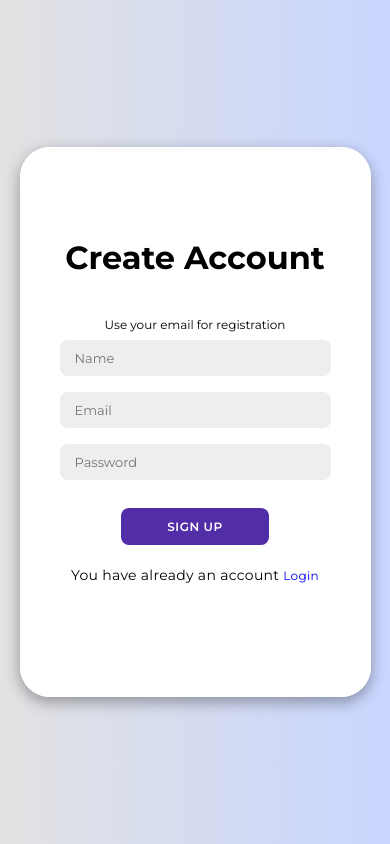
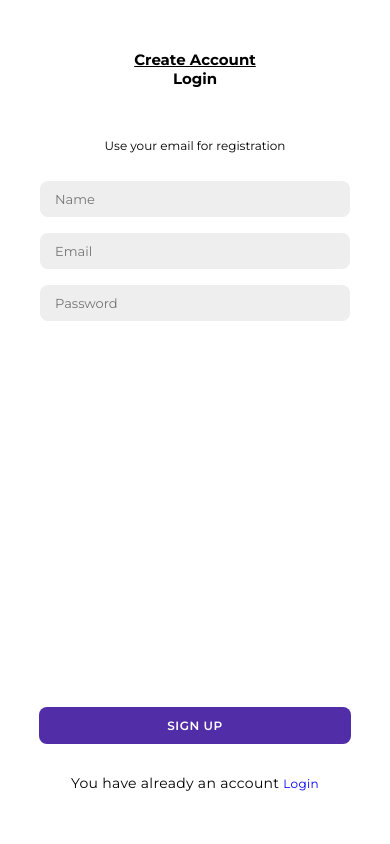
Before and after one commit to sahlct/hrms_Project, a React (Create React App) app: page / in a window 390 px wide. Built offline with nearby package versions, Linux system fonts and the light colour scheme; the HTML template or start-up script is replaced by a standard one.

Commit message:
loginpage responsive

```diff
--- a/src/components/homePage/home.css
+++ b/src/components/homePage/home.css
@@ -236,7 +236,47 @@ body{
         display: block;
     }
     .containerLogin{
-        height: 550px;
-        width: 90%;
+        width: 100%;
+        border-radius: 0;
+        height: 100vh;
+    }
+    .containerLogin input{
+        max-width: 400px;
+    }
+    .mainContainer{
+        align-items: flex-start;
+        justify-content: flex-start;
+    }
+    .containerLogin form{
+        justify-content: flex-start;
+    }
+    .headings h1{
+        font-size: 15px !important;
+        text-align: center;
+    }
+    .headings{
+        margin-top: 50px;
+        width: 100%;
+        justify-content: space-around;
+        align-items: center;
+    }
+    .containerLogin button{
+        position: absolute;
+        bottom: 100px;
+        width: 80%;
+        max-width: 400px;
+    }
+    .bottomText{
+        position: absolute;
+        bottom: 30px;
+    }
+    .inputContainer{
+        margin-top: 20px;
+    }
+    .regText{
+        margin-top: 50px;
+    }
+    .validText{
+        text-decoration: underline;
     }
 }
--- a/src/components/homePage/home.jsx
+++ b/src/components/homePage/home.jsx
@@ -13,25 +13,32 @@ export default function Home() {
     <div className={`containerLogin ${isSignUp ? 'active' : ''}`}>
       <div className="form-container sign-up">
         <form action='/signup'>
-          <h1>Create Account</h1>
-          <div className="social-icons"></div>
-          <span>Use your email for registration</span>
+        <div className='headings d-flex'>
+          <h1 className='validText'>Create Account</h1>
+          <h1 className='hiddenText' onClick={toggleForm}>Login</h1>
+        </div>
+          <span className='regText'>Use your email for registration</span>
+          <div className='inputContainer'>
           <input type="text" placeholder="Name" required/>
           <input type="email" placeholder="Email" required/>
           <input type="password" placeholder="Password" required/>
+          </div>
           <button type="submit">Sign Up</button>
-            <p className='hiddenText'>You have already an account <span style={{color:'blue', cursor:'pointer'}} onClick={toggleForm}>Login</span></p>
+            <p className='hiddenText bottomText'>You have already an account <span style={{color:'blue', cursor:'pointer'}} onClick={toggleForm}>Login</span></p>
         </form>
       </div>
       <div className="form-container sign-in">
         <form action='/login'>
-          <h1>Sign In</h1>
-          <div className="social-icons"></div>
-          <span>Use your email and password</span>
+          <div className='headings d-flex'><h1 className='hiddenText' onClick={toggleForm}>Create Account</h1>
+          <h1 className='validText'>Login</h1></div>
+          {/* <div className="social-icons"></div> */}
+          <span className='regText'>Use your email and password</span>
+          <div className='inputContainer'>
           <input type="email" placeholder="Email" required/>
           <input type="password" placeholder="Password" required/>
-          <p>Forgot your Password ? <span className='text-decoration-underline' style={{color:'blue', cursor:'pointer'}}>Forgot</span></p>
-          <p style={{margin:'0 0 20px 0'}} className='hiddenText'>You don't have an account <span style={{color:'blue', cursor:'pointer'}} onClick={toggleForm}>Create account</span></p>
+          </div>
+          <p className='bottomText'>Forgot your Password ? <span className='text-decoration-underline' style={{color:'blue', cursor:'pointer'}}>Forgot</span></p>
+          {/* <p style={{margin:'0 0 20px 0'}} className='hiddenText bottomText hideContent'>You don't have an account <span style={{color:'blue', cursor:'pointer'}} onClick={toggleForm}>Create account</span></p> */}
           <button type="submit">Login</button>
         </form>
       </div>
```
